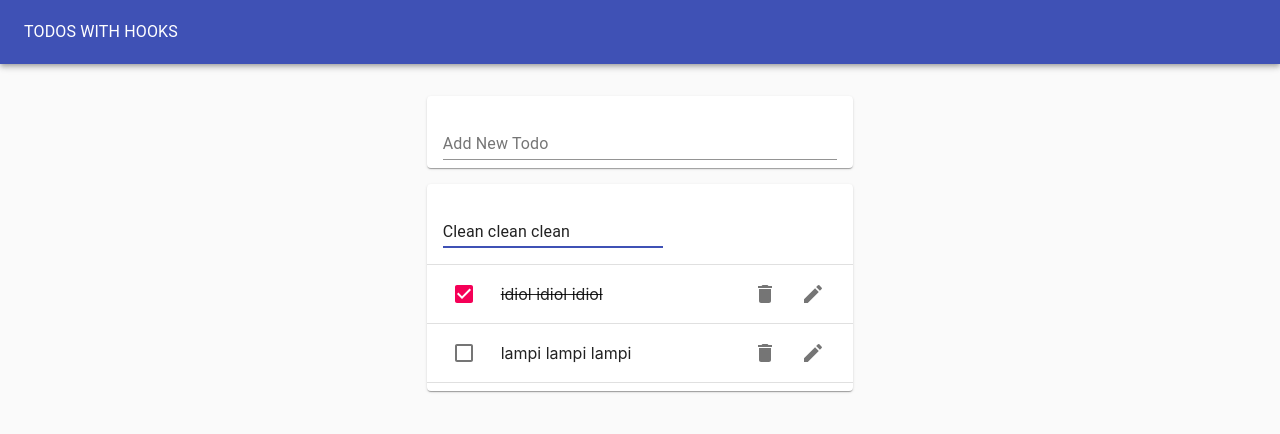
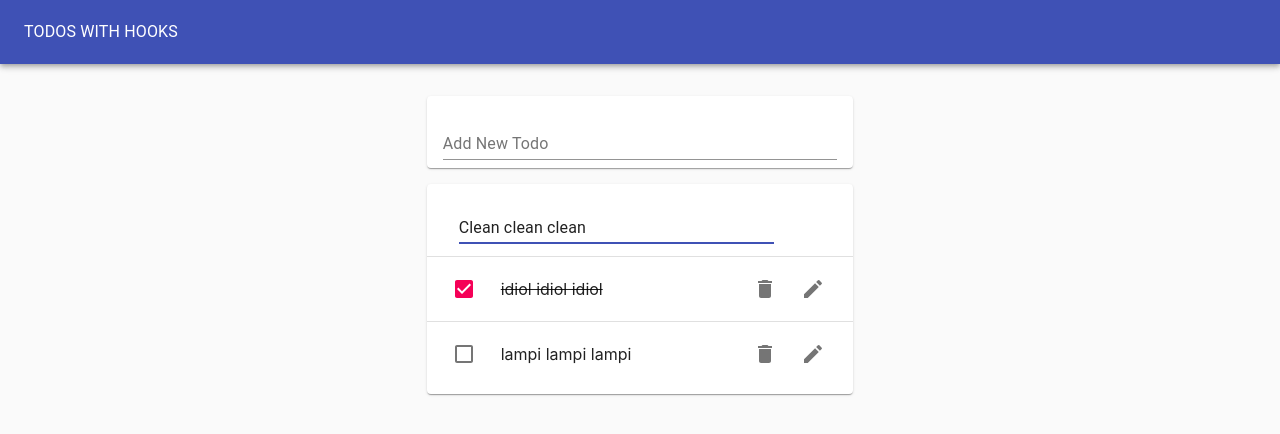
Before and after one commit to appsius/todo_seven, a React (Create React App) app: page / in a window 1280 px wide. Both pictures are taken after a click on the button 813 px from the left and 221 px from the top of the page. Shown: the top 434 px of the page. Built offline with nearby package versions, Linux system fonts and the light colour scheme; the HTML template or start-up script is replaced by a standard one.

Commit message:
Small Style Tweaks

```diff
--- a/src/EditTodoForm.js
+++ b/src/EditTodoForm.js
@@ -12,6 +12,7 @@
         reset();
         toggleEditForm();
       }}
+      style={{ marginLeft: '1rem', width: '80%' }}
     >
       <TextField
         margin='normal'
--- a/src/Todo.js
+++ b/src/Todo.js
@@ -19,7 +19,7 @@
 }) {
   const [isEditing, toggle] = useToggleState(false);
   return (
-    <ListItem>
+    <ListItem style={{ height: '64px' }}>
       {isEditing ? (
         <EditTodoForm
           editTodo={editTodo}
--- a/src/TodoList.js
+++ b/src/TodoList.js
@@ -8,7 +8,7 @@
   return (
     <Paper>
       <List>
-        {todos.map(todo => (
+        {todos.map((todo, i) => (
           <>
             <Todo
               id={todo.id}
@@ -19,7 +19,7 @@
               toggleTodo={toggleTodo}
               editTodo={editTodo}
             />
-            <Divider />
+            {i < todos.length - 1 && <Divider />}
           </>
         ))}
       </List>
```
